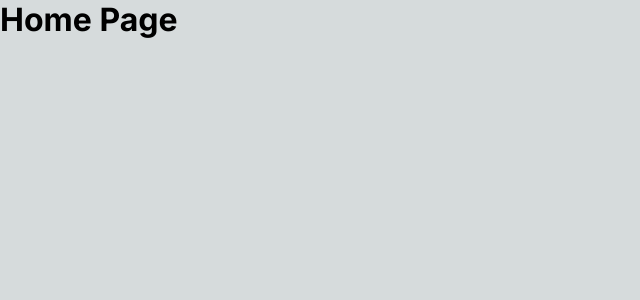
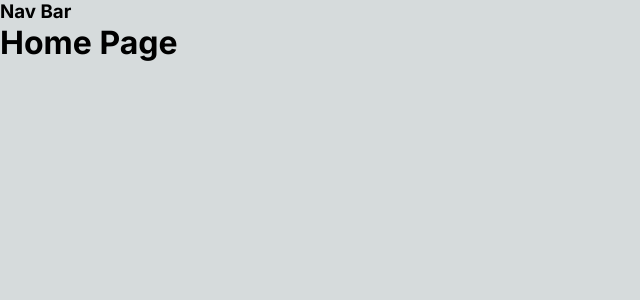
Before and after one commit to Cat4848/rock-of-ages-car-repairs, a Next.js app: page / in a window 1280 px wide. Shown: the top 300 px of the page, without its empty margins (0-640 px from the left). Built offline with nearby package versions, Linux system fonts and the light colour scheme.

Commit message:
feat:added-link-com[

```diff
--- a/app/Components/NavBar.tsx
+++ b/app/Components/NavBar.tsx
@@ -1,3 +1,5 @@
+"use client";
+
 import styled from "styled-components";
 
 const Wrapper = styled.div`
@@ -6,7 +8,7 @@ const Wrapper = styled.div`
 export default function NavBar({}) {
   return (
     <Wrapper>
-      <h3>Nav Bar</h3>;
+      <h3>Nav Bar</h3>
     </Wrapper>
   );
 }
--- a/app/layout.tsx
+++ b/app/layout.tsx
@@ -1,22 +1,26 @@
-import type { Metadata } from 'next'
-import { Inter } from 'next/font/google'
-import './globals.css'
+import type { Metadata } from "next";
+import { Inter } from "next/font/google";
+import "./globals.css";
+import NavBar from "./components/NavBar";
 
-const inter = Inter({ subsets: ['latin'] })
+const inter = Inter({ subsets: ["latin"] });
 
 export const metadata: Metadata = {
-  title: 'Create Next App',
-  description: 'Generated by create next app',
-}
+  title: "Create Next App",
+  description: "Generated by create next app"
+};
 
 export default function RootLayout({
-  children,
+  children
 }: {
-  children: React.ReactNode
+  children: React.ReactNode;
 }) {
   return (
     <html lang="en">
-      <body className={inter.className}>{children}</body>
+      <body className={inter.className}>
+        <nav><NavBar/></nav>
+        <main>{children}</main>
+      </body>
     </html>
-  )
+  );
 }
```
Also changed, not shown: app/Components/LinkWrapper.tsx (added, +19 -0 lines).
